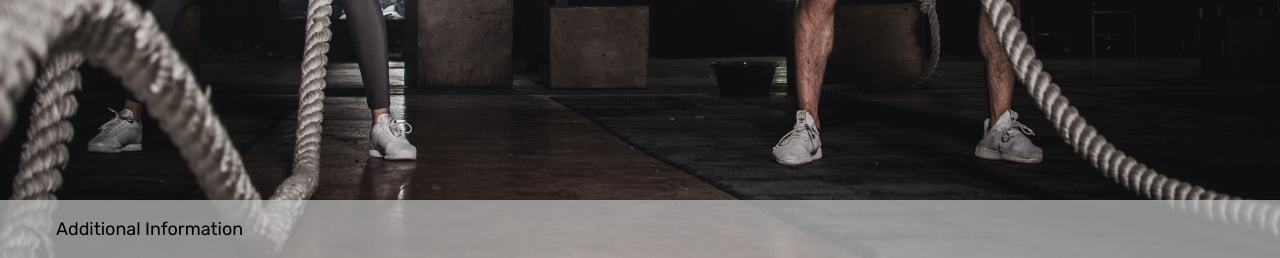
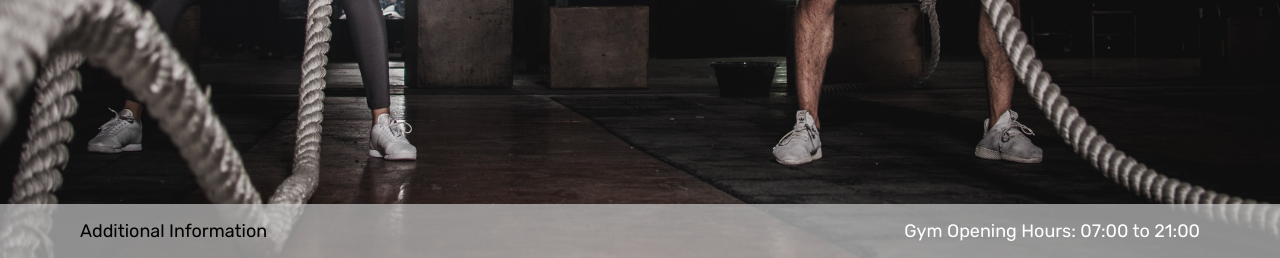
Before and after one commit to MozzBuilds/Resistance-Temple, a Flask app: page / in a window 1280 px wide. Shown: the part 542-800 px from the top of the page. Run offline with Flask 2, Linux system fonts and the light colour scheme.

Commit message:
Readme update with app features

```diff
--- a/static/css/style.css
+++ b/static/css/style.css
@@ -6,6 +6,7 @@ body {
     margin: 0;
     padding: 0;
     height: 100%;
+    width: 100%;
     color: white;
     background-color: black;
     display: flex;
@@ -25,7 +26,15 @@ footer {
     position:fixed;
     bottom: 0;
     width: 100%;
-    flex: auto;
+    margin: 0;
+}
+
+footer > ul {
+    display: flex;
+    /* flex-direction: r */
+    justify-content:space-between;
+    padding: 0;
+    margin: 0 5%;
 }
 
 .flex-container {
--- a/templates/base.html
+++ b/templates/base.html
@@ -45,6 +45,7 @@
    <footer>
         <ul>
             <li><a href="">Additional Information</a></li>
+            <li>Gym Opening Hours: 07:00 to 21:00</li>
         </ul>
    </footer>
 
```
Also changed, not shown: readme.md, readme_images/view_home.png (renamed from readme_images/Home.png), readme_images/view_sessions.png (renamed from readme_images/Sessions.png).
